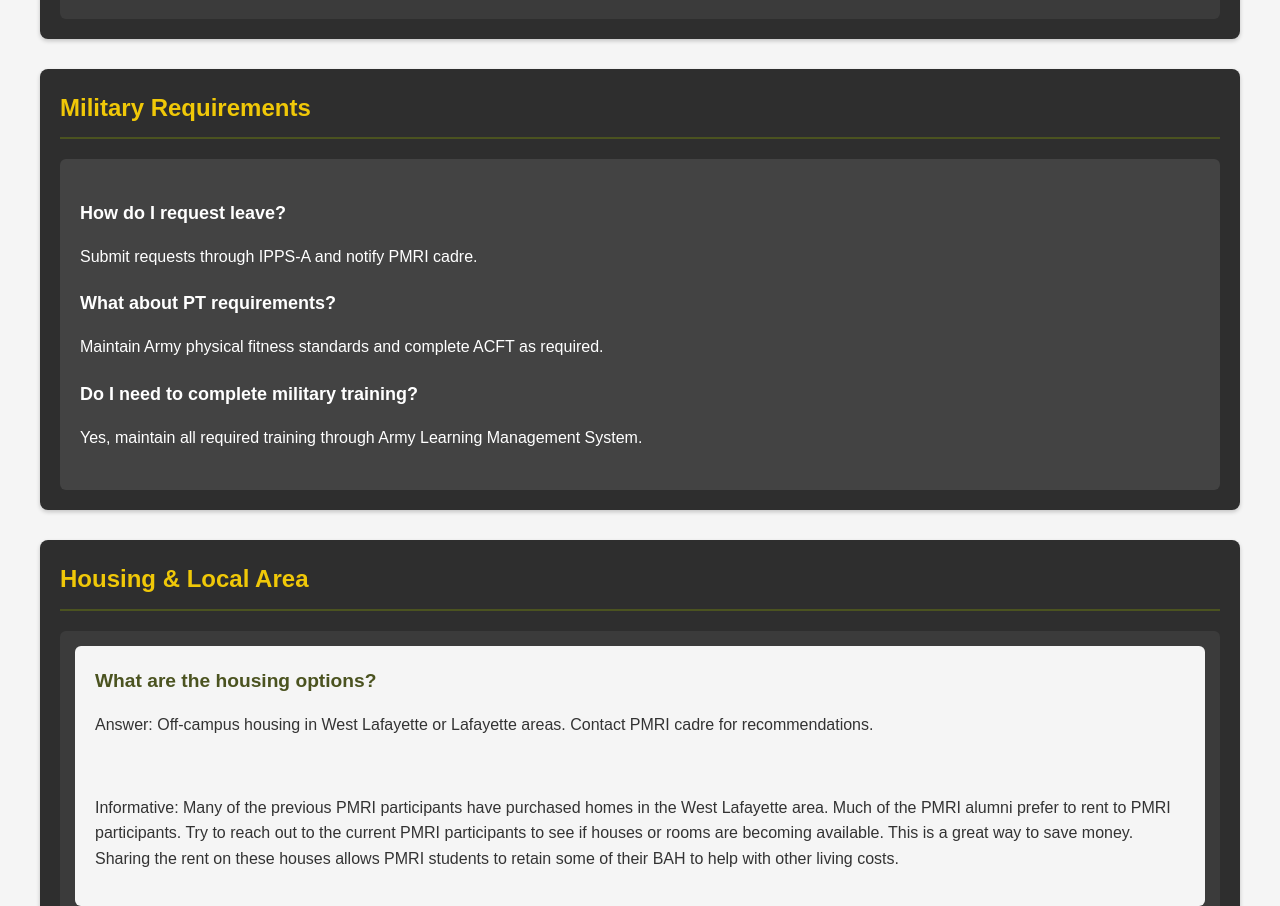
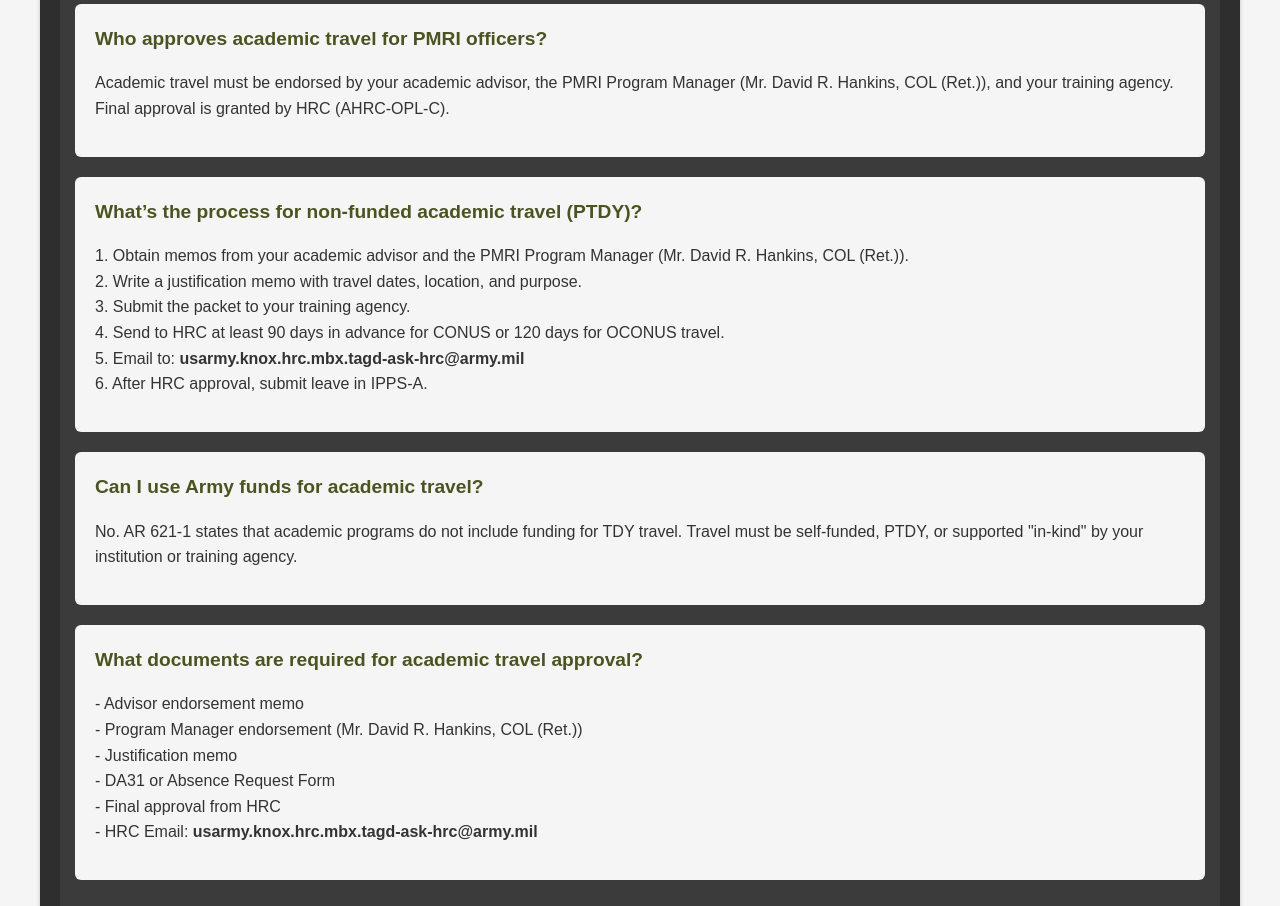
Before and after one commit to alld0wnh1ll/ArmyPMRI.github.io, a website: page faq.html in a window 1280 px wide. Shown: the part 1680-2586 px from the top of the page. Drawn offline with Linux system fonts and the light colour scheme.

Commit message:
Updated FAQs

```diff
--- a/faq.html
+++ b/faq.html
@@ -71,8 +71,43 @@
             <h3>How do I get in-state tuition?</h3>
             <p>Submit your orders to the Bursar's office for military classification.</p>
         </div>
+
+        <div class="faq-item">
+            <h3>Who approves academic travel for PMRI officers?</h3>
+            <p>Academic travel must be endorsed by your academic advisor, the PMRI Program Manager (Mr. David R. Hankins, COL (Ret.)), and your training agency. Final approval is granted by HRC (AHRC-OPL-C).</p>
+        </div>
+
+        <div class="faq-item">
+            <h3>What’s the process for non-funded academic travel (PTDY)?</h3>
+            <p>
+                1. Obtain memos from your academic advisor and the PMRI Program Manager (Mr. David R. Hankins, COL (Ret.)).<br>
+                2. Write a justification memo with travel dates, location, and purpose.<br>
+                3. Submit the packet to your training agency.<br>
+                4. Send to HRC at least 90 days in advance for CONUS or 120 days for OCONUS travel.<br>
+                5. Email to: <strong>usarmy.knox.hrc.mbx.tagd-ask-hrc@army.mil</strong><br>
+                6. After HRC approval, submit leave in IPPS-A.
+            </p>
+        </div>
+
+        <div class="faq-item">
+            <h3>Can I use Army funds for academic travel?</h3>
+            <p>No. AR 621-1 states that academic programs do not include funding for TDY travel. Travel must be self-funded, PTDY, or supported "in-kind" by your institution or training agency.</p>
+        </div>
+
+        <div class="faq-item">
+            <h3>What documents are required for academic travel approval?</h3>
+            <p>
+                - Advisor endorsement memo<br>
+                - Program Manager endorsement (Mr. David R. Hankins, COL (Ret.))<br>
+                - Justification memo<br>
+                - DA31 or Absence Request Form<br>
+                - Final approval from HRC<br>
+                - HRC Email: <strong>usarmy.knox.hrc.mbx.tagd-ask-hrc@army.mil</strong>
+            </p>
+        </div>
     </div>
 </section>
+
 
         <section class="resource-section dark-section" id="military">
             <h2>Military Requirements</h2>
```
Lines whose indentation alone changed are shown as unchanged.
